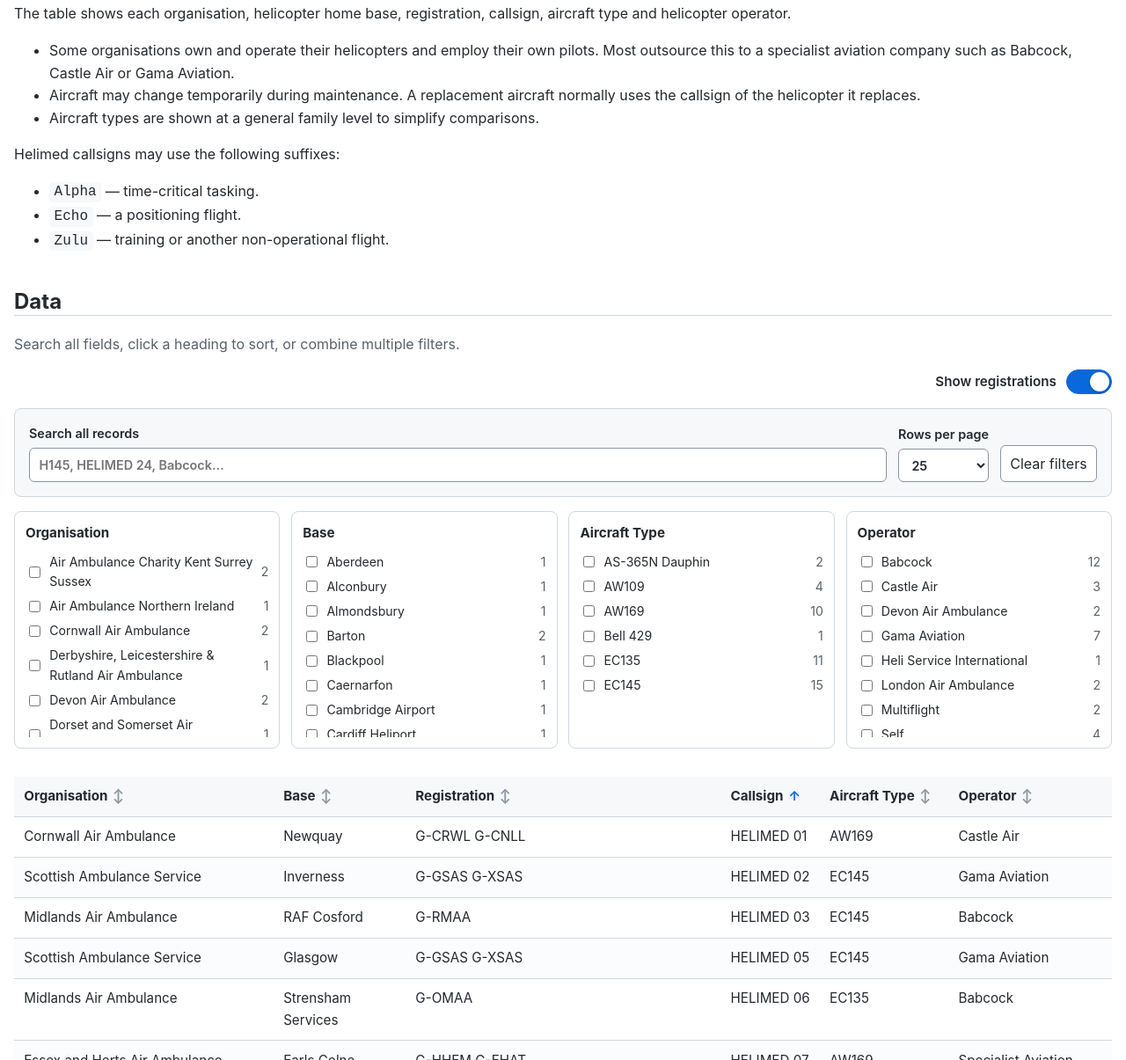
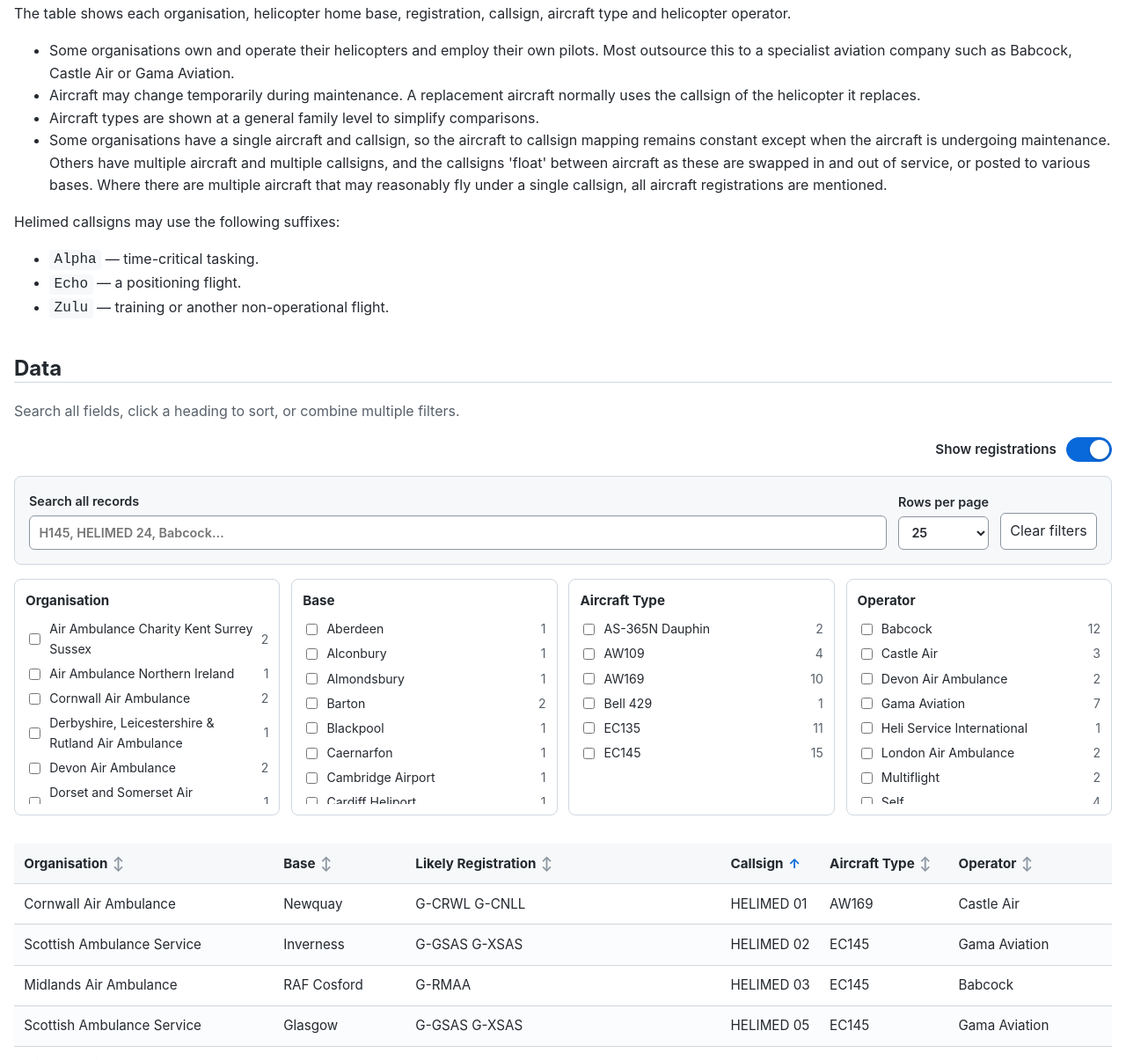
Before and after one commit to HenryClarke/helimed, a plain HTML site: page index.html in a window 1280 px wide. Shown: the part 348-1553 px from the top of the page at 88% size. Drawn offline with Linux system fonts and the light colour scheme.

Commit message:
Added wording explaining multiple registrations

```diff
--- a/index.html
+++ b/index.html
@@ -23,6 +23,7 @@
       <li>Some organisations own and operate their helicopters and employ their own pilots. Most outsource this to a specialist aviation company such as Babcock, Castle Air or Gama Aviation.</li>
       <li>Aircraft may change temporarily during maintenance. A replacement aircraft normally uses the callsign of the helicopter it replaces.</li>
       <li>Aircraft types are shown at a general family level to simplify comparisons.</li>
+	  <li>Some organisations have a single aircraft and callsign, so the aircraft to callsign mapping remains constant except when the aircraft is undergoing maintenance. Others have multiple aircraft and multiple callsigns, and the callsigns 'float' between aircraft as these are swapped in and out of service, or posted to various bases. Where there are multiple aircraft that may reasonably fly under a single callsign, all aircraft registrations are mentioned.</li>
     </ul>
 
     <p>Helimed callsigns may use the following suffixes:</p>
@@ -69,7 +70,7 @@
           <tr>
             <th data-key="Organisation">Organisation</th>
             <th data-key="Base">Base</th>
-            <th data-key="Registration" class="registration-column">Registration</th>
+            <th data-key="Registration" class="registration-column">Likely Registration</th>
             <th data-key="Callsign">Callsign</th>
             <th data-key="Aircraft Type">Aircraft Type</th>
             <th data-key="Operator">Operator</th>
```
